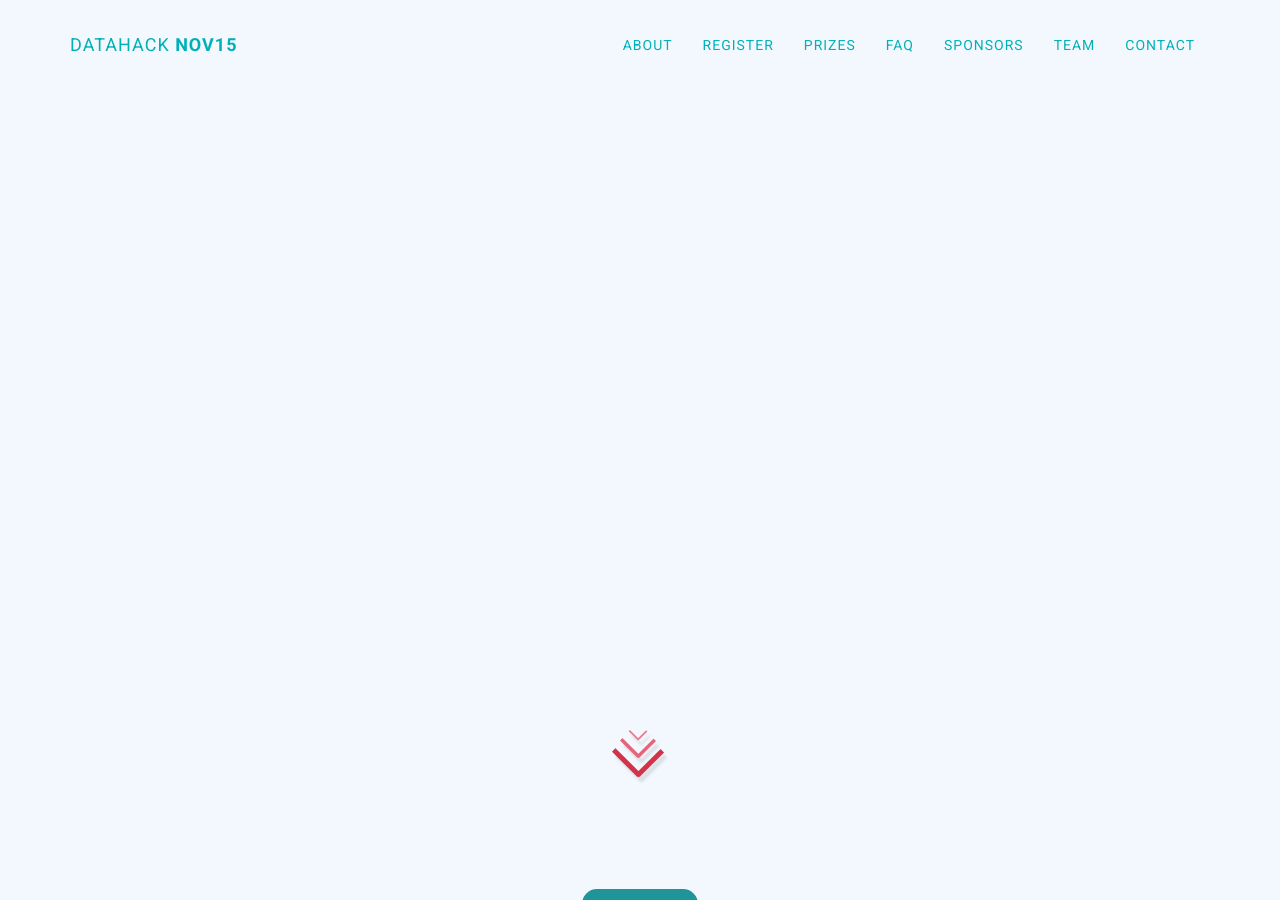
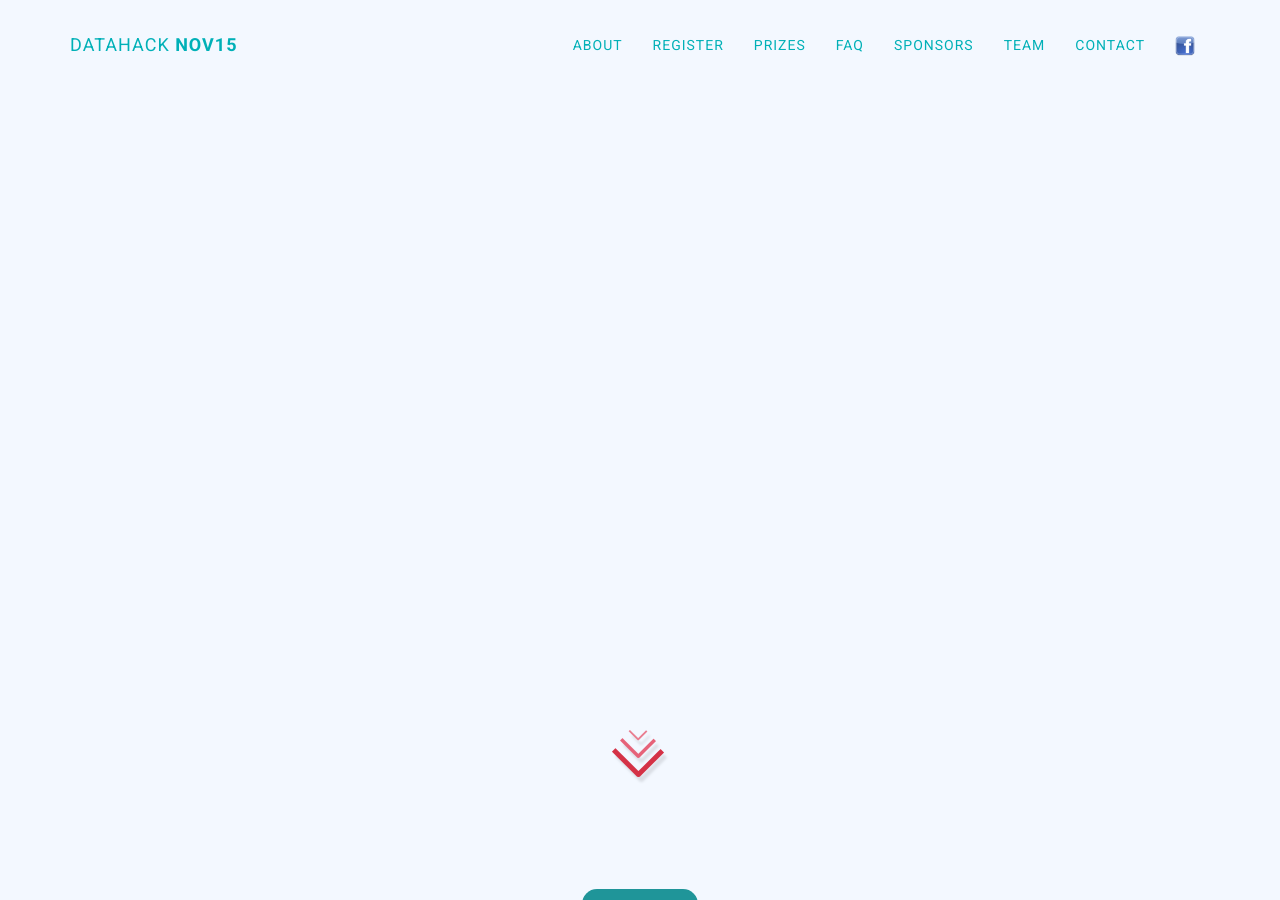
Before and after one commit to ido-staging/datahacksweb, a Jekyll site: the page built from index.html, in a window 1280 px wide and 900 px high. Built offline with Jekyll 4.4.1, drawn with Linux system fonts in a browser that asks for light colours.

Commit message:
add facebook button

```diff
--- a/_includes/css/grayscale.css
+++ b/_includes/css/grayscale.css
@@ -507,3 +507,7 @@ a.register-link {
     text-decoration: none;
 
 }
+
+.nav>li>a>img {
+    height: 20px;
+}
--- a/_includes/nav.html
+++ b/_includes/nav.html
@@ -44,6 +44,11 @@
                     <li>
                         <a class="page-scroll" href="#contact">Contact</a>
                     </li>
+                    <li>
+                        <a class="page-scroll" href="https://www.facebook.com/datahackil" target="_blank">
+                            <img class="fblogo" src="img/facebook.png">
+                        </a>
+                    </li>
                 </ul>
             </div>
             <!-- /.navbar-collapse -->
```
Also changed, not shown: img/facebook.png (added), 4 other files.
